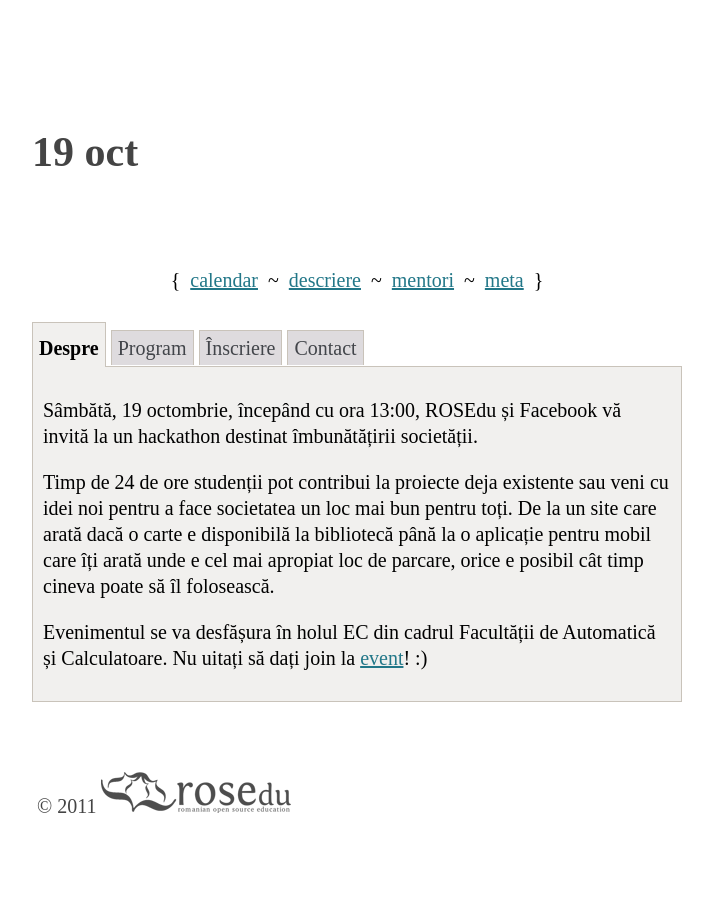
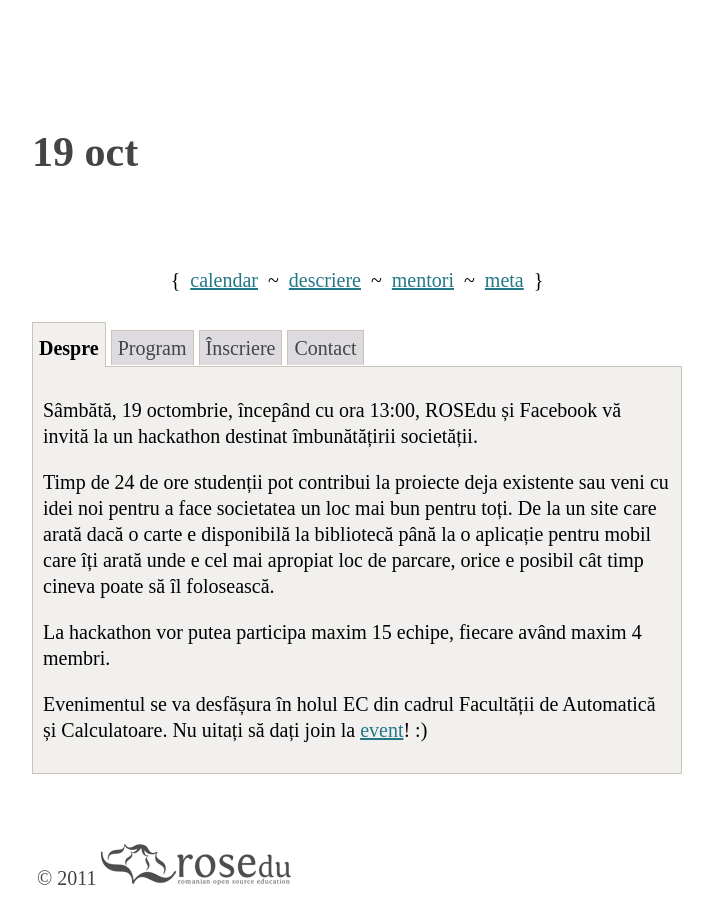
Before and after one commit to rosedu/hackday, a Jekyll site: the page built from _posts/2013-10-19-facebook.html, in a window 1280 px wide. Shown: the whole page, without its empty margins (283-996 px from the left). Built offline with Jekyll 4.4.1, drawn with Linux system fonts in a browser that asks for light colours.

Commit message:
specify team limits for Facebook hackathon

```diff
--- a/_posts/2013-10-19-facebook.html
+++ b/_posts/2013-10-19-facebook.html
@@ -19,6 +19,7 @@ cu idei noi pentru a face societatea un loc mai bun pentru toți. De la un site
 care arată dacă o carte e disponibilă la bibliotecă până la o aplicație
 pentru mobil care îți arată unde e cel mai apropiat loc de parcare, orice e
 posibil cât timp cineva poate să îl folosească.</p>
+<p>La hackathon vor putea participa maxim 15 echipe, fiecare având maxim 4 membri.</p>
 <p>Evenimentul se va desfășura în holul EC din cadrul Facultății de Automatică
 și Calculatoare. Nu uitați să dați join la <a href="https://www.facebook.com/events/531100410284713">event</a>! :)</p>
 </div>
```
